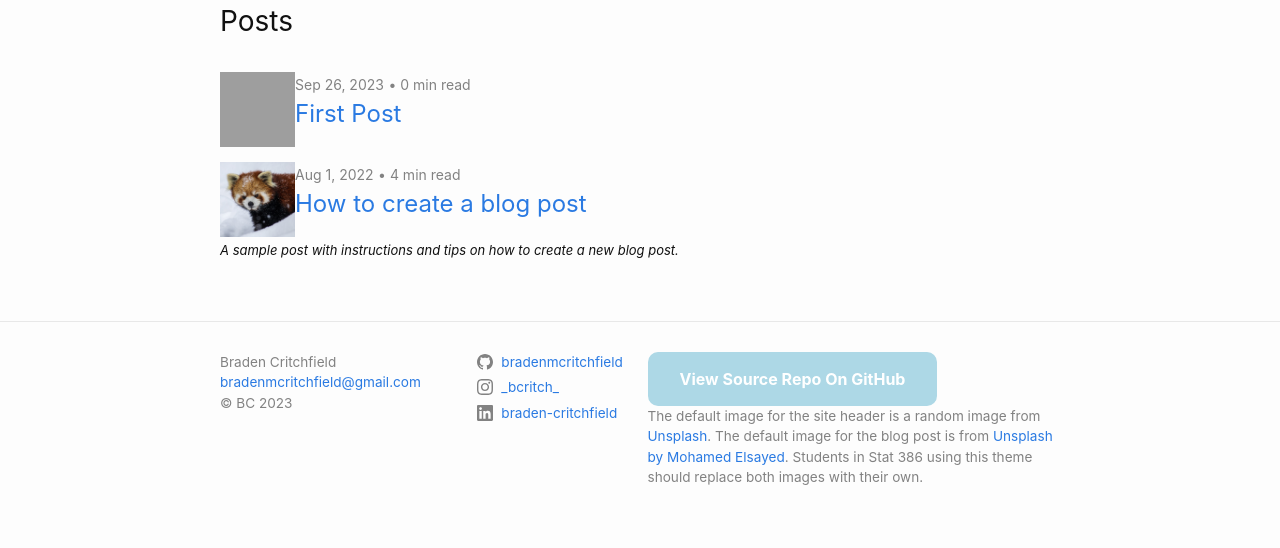
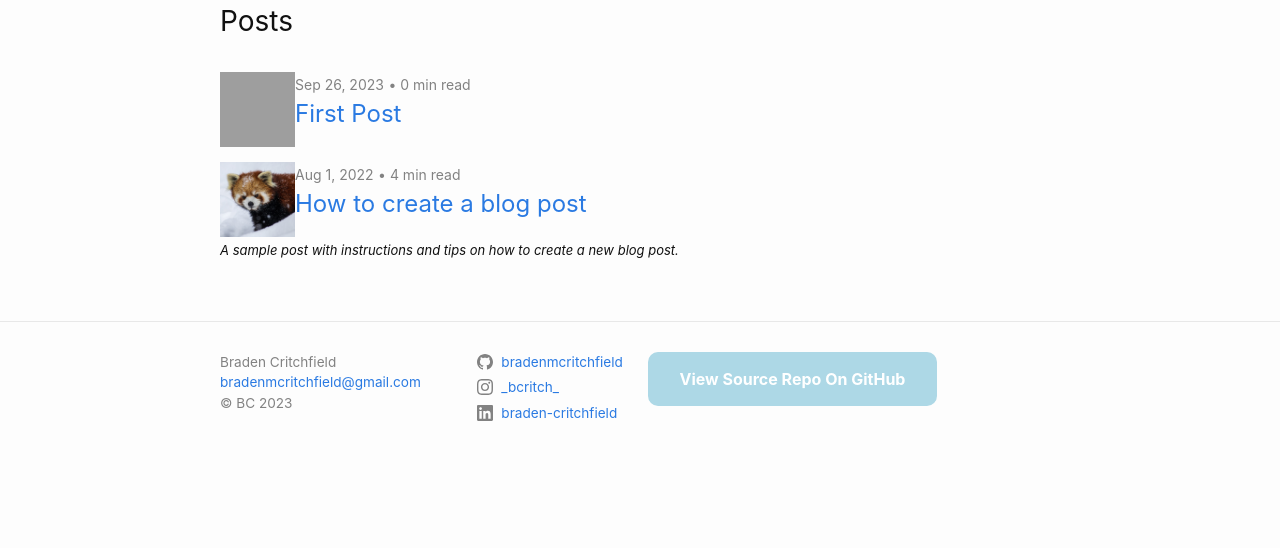
Before and after one commit to bradenmcritchfield/bradenmcritchfield.github.io, a Jekyll site: the page built from index.markdown, in a window 1280 px wide. Shown: the part 442-990 px from the top of the page. Built offline with Jekyll 4.4.1, drawn with Linux system fonts in a browser that asks for light colours; after the commit the page ends 925 px from its top, so only the background shows below that; grey boxes are pictures that could not be loaded.

Commit message:
Update _config.yml

```diff
--- a/_config.yml
+++ b/_config.yml
@@ -23,15 +23,10 @@ email: bradenmcritchfield@gmail.com
 description: "A blog demonstrating the ways data science can be used in the legal field."
 baseurl: # the name of the repository
 url: "https://bradenmcritchfield.github.io" #  change this to "https://<your-github-username>.github.io"
-image: https://unsplash.com/photos/pgTJ9rSzEsA
+image: https://source.unsplash.com/photos/pgTJ9rSzEsA
 author: Braden Critchfield
 copyright: BC # Your initials or what you want the copyright to be.  Leave empty for no copyright
-footer_description: 'The default image for the site header is a random image from
-        <a href="https://source.unsplash.com/random" target="_blank"> Unsplash</a>.
-        The default image for the blog post is from
-        <a href="https://unsplash.com/photos/DWpR-BpKlw0?utm_source=unsplash&utm_medium=referral&utm_content=creditShareLink" target="_blank"
-        >Unsplash by Mohamed Elsayed</a>. Students in Stat 386 using this theme should replace both images
-        with their own.'
+footer_description:
 
 
 # Social media users names.  Leave fields blank that you don't want displayed
```
